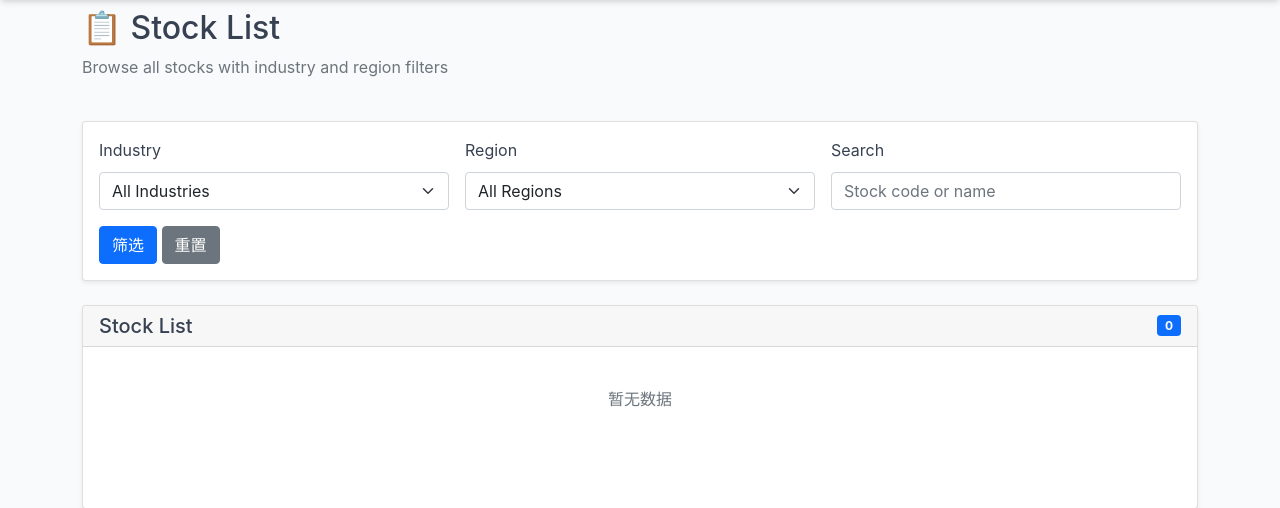
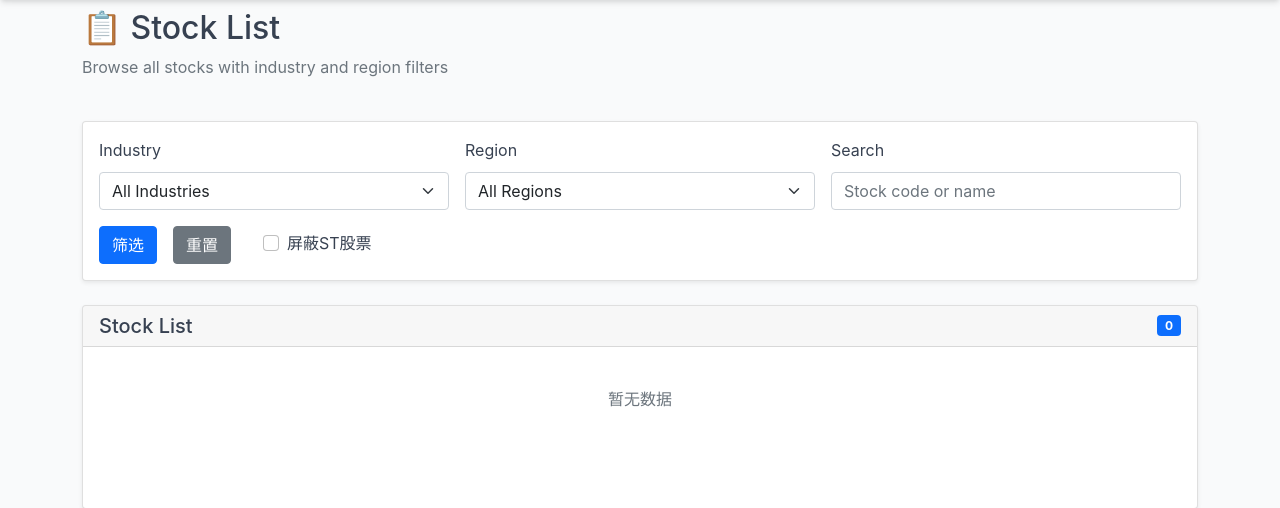
Before and after one commit to smallcups/my-quantitative-analysis, a Flask app: page /stocks in a window 1280 px wide. Shown: the part 67-575 px from the top of the page. Run offline with Flask 3, Linux system fonts and the light colour scheme; data that the repository does not hold is empty; parts of the project's set-up code (start-up, migrations or seed data) failed here and were passed over; some libraries are stand-ins or nearby versions.

Commit message:
feat: Stock List 增加一键屏蔽ST股票功能
- 后端 StockService.get_stock_list 新增 exclude_st 参数
- SQL 过滤 name LIKE 'ST%' 和 name LIKE '*ST%'
- 前端筛选栏新增复选框，勾选后自动重新加载

Co-Authored-By: Claude Opus 4.7 <noreply@anthropic.com>

```diff
--- a/app/api/stock_api.py
+++ b/app/api/stock_api.py
@@ -12,13 +12,15 @@ def get_stocks():
         area = request.args.get('area')
         page = int(request.args.get('page', 1))
         page_size = min(int(request.args.get('page_size', 20)), 100)
+        exclude_st = request.args.get('exclude_st', '0') == '1'
 
         # 调用服务
         result = StockService.get_stock_list(
             industry=industry,
             area=area,
             page=page,
-            page_size=page_size
+            page_size=page_size,
+            exclude_st=exclude_st
         )
 
         return jsonify({
--- a/app/services/stock_service.py
+++ b/app/services/stock_service.py
@@ -16,10 +16,17 @@ class StockService:
 
     @staticmethod
     @cached(expire=1800, key_prefix='stock_basic')
-    def get_stock_list(industry=None, area=None, page=1, page_size=20):
-        """获取股票列表"""
+    def get_stock_list(industry=None, area=None, page=1, page_size=20, exclude_st=False):
+        """获取股票列表（exclude_st=True 时屏蔽ST股票）"""
         try:
             query = StockBasic.query
+
+            # 屏蔽ST股票（名称以ST或*ST开头）
+            if exclude_st:
+                query = query.filter(
+                    ~StockBasic.name.like('ST%'),
+                    ~StockBasic.name.like('*ST%')
+                )
 
             # 添加筛选条件
             if industry:
--- a/app/templates/stocks.html
+++ b/app/templates/stocks.html
@@ -34,9 +34,15 @@
                             <label for="search-input" class="form-label">Search</label>
                             <input type="text" class="form-control" id="search-input" placeholder="Stock code or name">
                         </div>
-                        <div class="col-12">
+                        <div class="col-12 d-flex align-items-center gap-3">
                             <button type="submit" class="btn btn-primary">筛选</button>
                             <button type="button" class="btn btn-secondary" id="reset-btn">重置</button>
+                            <div class="form-check ms-3">
+                                <input class="form-check-input" type="checkbox" id="exclude-st-checkbox" onchange="loadStocks(1)">
+                                <label class="form-check-label" for="exclude-st-checkbox">
+                                    屏蔽ST股票
+                                </label>
+                            </div>
                         </div>
                     </form>
                 </div>
@@ -132,6 +138,9 @@ async function loadStocks(page = 1) {
             page_size: 20,
             ...currentFilters
         });
+        if (document.getElementById('exclude-st-checkbox').checked) {
+            params.set('exclude_st', '1');
+        }
 
         const response = await apiRequest(`/stocks?${params}`);
         if (response.code === 200) {
```
Also changed, not shown: .claude/settings.local.json.
